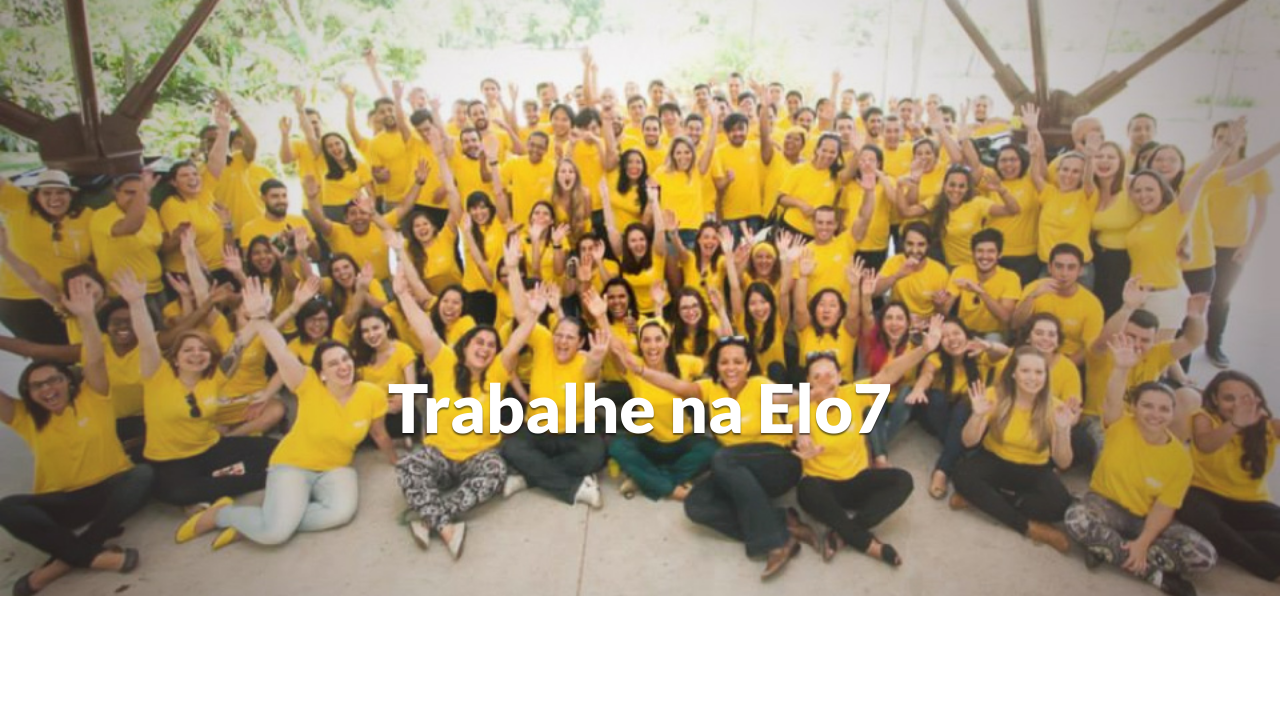
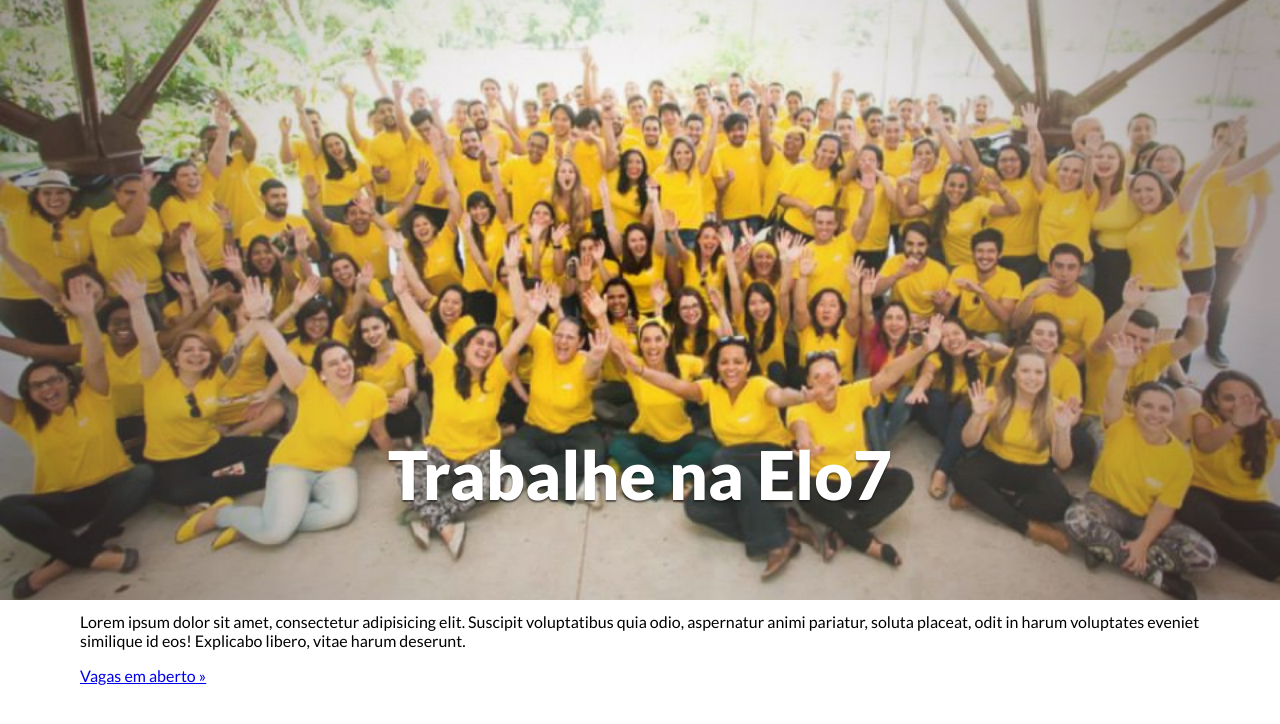
Before and after one commit to gabrielmedina/elo7-test, a website: page index.html in a window 1280 px wide. Drawn offline with Linux system fonts and the light colour scheme.

Commit message:
Alterando estrutura para adição de um texto e um link ao cabeçalho

```diff
--- a/index.html
+++ b/index.html
@@ -11,16 +11,29 @@
 </head>
 <body>
   <header class="header">
-    <h1 class="header__title">Trabalhe na Elo7</h1>
+    <div class="header__content">
+      <h1 class="header__title">Trabalhe na Elo7</h1>
 
-    <figure class="header__figure">
-      <img class="header__image" src="./public/img/foto-header.jpg" alt="Trabalhe na Elo7 - Equipe">
-    </figure>
+      <figure class="header__figure">
+        <img class="header__image" src="./public/img/foto-header.jpg" alt="Trabalhe na Elo7 - Equipe">
+      </figure>
+    </div>
+
+    <div class="section">
+      <div class="container">
+        <div class="section__text section__text--header">
+          <p>
+            Lorem ipsum dolor sit amet, consectetur adipisicing elit. Suscipit
+            voluptatibus quia odio, aspernatur animi pariatur, soluta placeat,
+            odit in harum voluptates eveniet similique id eos! Explicabo libero,
+            vitae harum deserunt.
+          </p>
+        </div>
+
+        <a class="btn" href="#open-vacancies">Vagas em aberto &raquo;</a>
+      </div>
+    </div>
   </header>
-
-  <div class="container">
-
-  </div>
 
   <script src="public/js/application.js"></script>
 </body>
```
